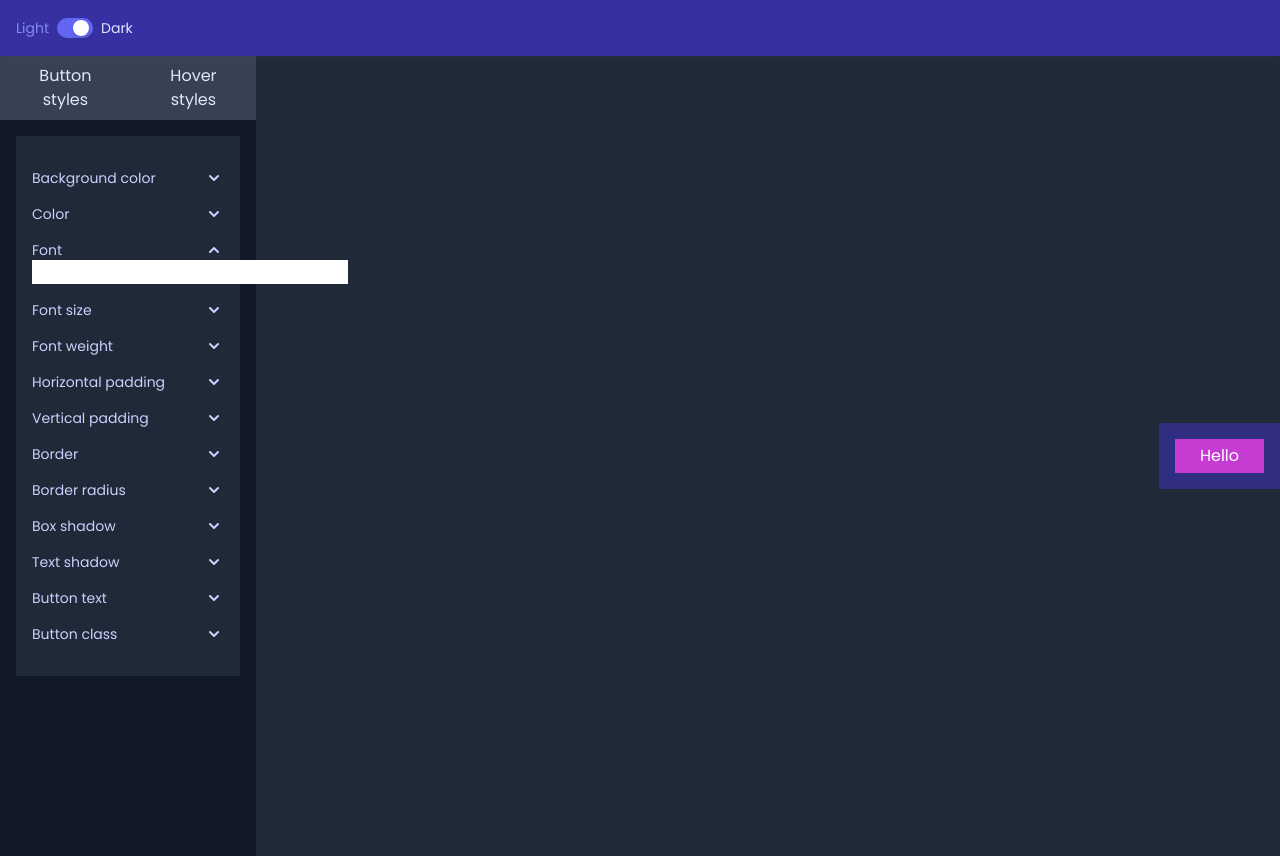
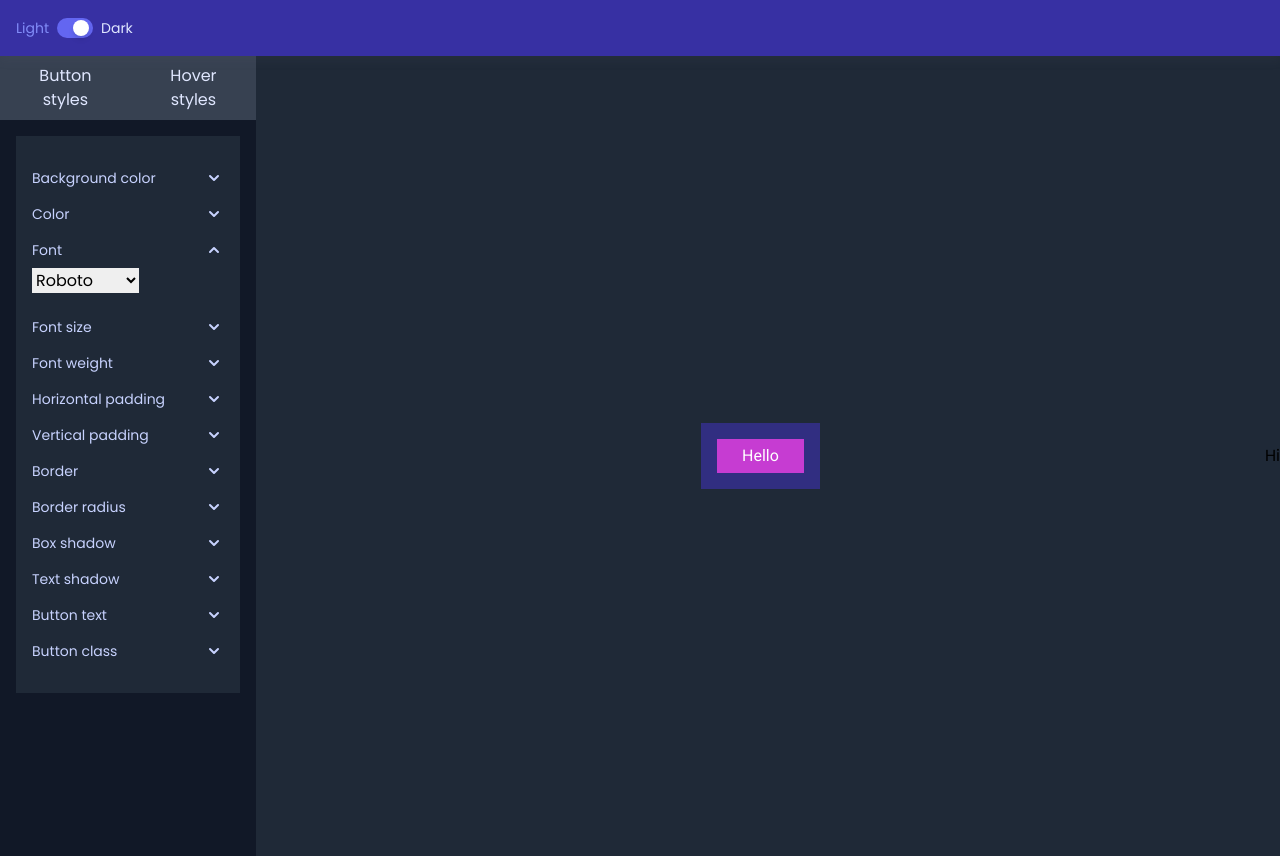
Before and after one commit to donkageorgieva/Style-A-Button, a React (Create React App) app: page / in a window 1280 px wide. Both pictures are taken after a click on the button 214 px from the left and 250 px from the top of the page. Built offline with nearby package versions, Linux system fonts and the light colour scheme.

Commit message:
fix: show default slider and dropdown values

```diff
--- a/public/index.html
+++ b/public/index.html
@@ -4,8 +4,10 @@
     <meta charset="utf-8" />
     <link rel="preconnect" href="https://fonts.googleapis.com" />
     <link rel="preconnect" href="https://fonts.gstatic.com" crossorigin />
+    <link rel="preconnect" href="https://fonts.googleapis.com" />
+    <link rel="preconnect" href="https://fonts.gstatic.com" crossorigin />
     <link
-      href="https://fonts.googleapis.com/css2?family=Poppins:wght@300;400;500;600;700;900&display=swap"
+      href="https://fonts.googleapis.com/css2?family=Montserrat:wght@100;300;400;500&family=Poppins:ital,wght@0,300;0,400;0,500;0,600;0,700;0,900;1,100&family=Roboto:wght@100;300;400;500&display=swap"
       rel="stylesheet"
     />
     <meta name="viewport" content="width=device-width, initial-scale=1" />
--- /dev/null
+++ b/src/components/Layout/Code-Window/Code-Window.js
@@ -0,0 +1,9 @@
+const CodeWindow = (props) => {
+  return (
+    <div>
+      <h1> Hi</h1>
+    </div>
+  );
+};
+
+export default CodeWindow;
--- a/src/components/Layout/Controlls/Control/Control.js
+++ b/src/components/Layout/Controlls/Control/Control.js
@@ -69,6 +69,7 @@ const Control = (props) => {
             changeValue={(value) => {
               addStyle(value);
             }}
+            currValue={currControl.value}
           />
         ) : props.dropdown ? (
           <Dropdown
@@ -76,6 +77,7 @@ const Control = (props) => {
             changeValue={(e) => {
               addStyle(e.target.value);
             }}
+            currValue={currControl.value}
           />
         ) : (
           <input></input>
--- a/src/components/Layout/Layout.js
+++ b/src/components/Layout/Layout.js
@@ -2,6 +2,7 @@ import React, { useState } from "react";
 import Header from "./Header/Header";
 import Controlls from "./Controlls/Controlls-Group";
 import PreviewWindow from "./Preview-Window/Preview-Window";
+import CodeWindow from "./Code-Window/Code-Window";
 const Layout = (props) => {
   return (
     <React.Fragment>
@@ -9,6 +10,7 @@ const Layout = (props) => {
       <main className=" justify-between flex dark:bg-gray-800 bg-gray-50 w-full  overflow-hidden min-h-screen transition duration-400 items-center">
         <Controlls />
         <PreviewWindow />
+        <CodeWindow />
       </main>
     </React.Fragment>
   );
--- a/src/components/UI/Dropdown/Dropdown.js
+++ b/src/components/UI/Dropdown/Dropdown.js
@@ -8,6 +8,7 @@ const Dropdown = (props) => {
       onChange={(e) => {
         props.changeValue(e);
       }}
+      value={props.currValue}
     >
       {options}
     </select>
--- a/src/components/UI/Range-Slider/Range-Slider.js
+++ b/src/components/UI/Range-Slider/Range-Slider.js
@@ -1,8 +1,6 @@
 import React from "react";
 import { useState } from "react";
 const Slider = (props) => {
-  const [currValue, setValue] = useState(0);
-
   return (
     <React.Fragment>
       <div
@@ -14,10 +12,9 @@ const Slider = (props) => {
           type="range"
           min={props.min}
           max={props.max}
-          value={currValue}
+          value={props.currValue}
           onChange={(e) => {
             props.changeValue(e.target.value);
-            setValue(e.target.value);
           }}
           step="1"
           id="slider"
@@ -26,7 +23,7 @@ const Slider = (props) => {
         />
         <span className="text-gray-800 dark:text-indigo-200 text-sm ">
           {" "}
-          {currValue}{" "}
+          {props.currValue}{" "}
         </span>
       </div>
     </React.Fragment>
--- a/src/store/button-styles.js
+++ b/src/store/button-styles.js
@@ -11,8 +11,13 @@ const initialState = {
       unit: "color",
     },
     { name: "Color", value: "#FFFFFF", cssName: "color", unit: "color" },
-    { name: "Font", value: "", cssName: "fontFamily", unit: "select" },
-    { name: "Font size", value: 0, cssName: "fontSize", unit: "px" },
+    {
+      name: "Font",
+      value: "Roboto",
+      cssName: "fontFamily",
+      unit: ["Roboto", "Montserrat"],
+    },
+    { name: "Font size", value: 16, cssName: "fontSize", unit: "px" },
     {
       name: "Font weight",
       value: 400,
```
